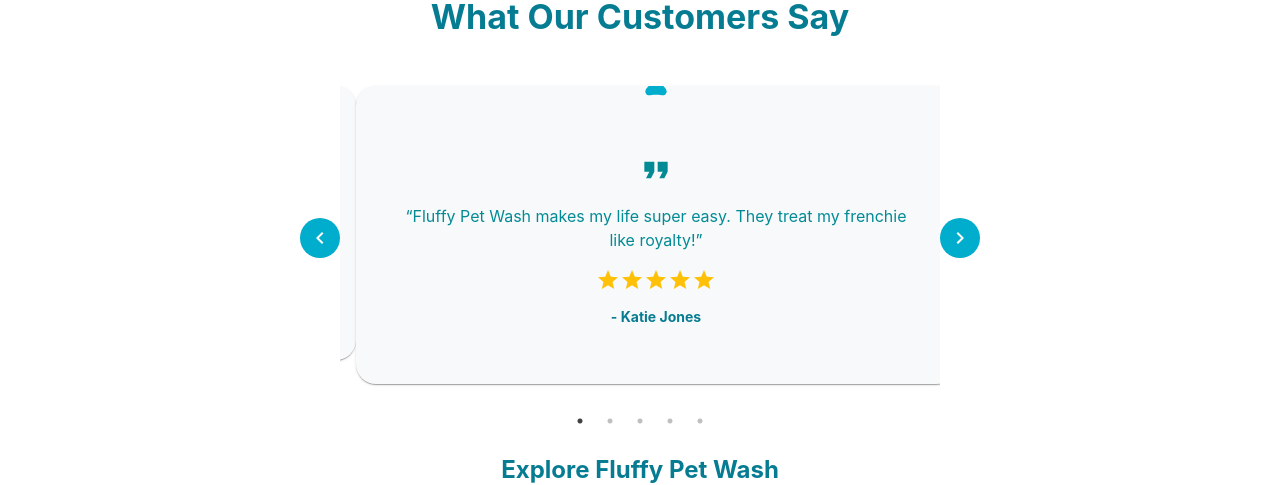
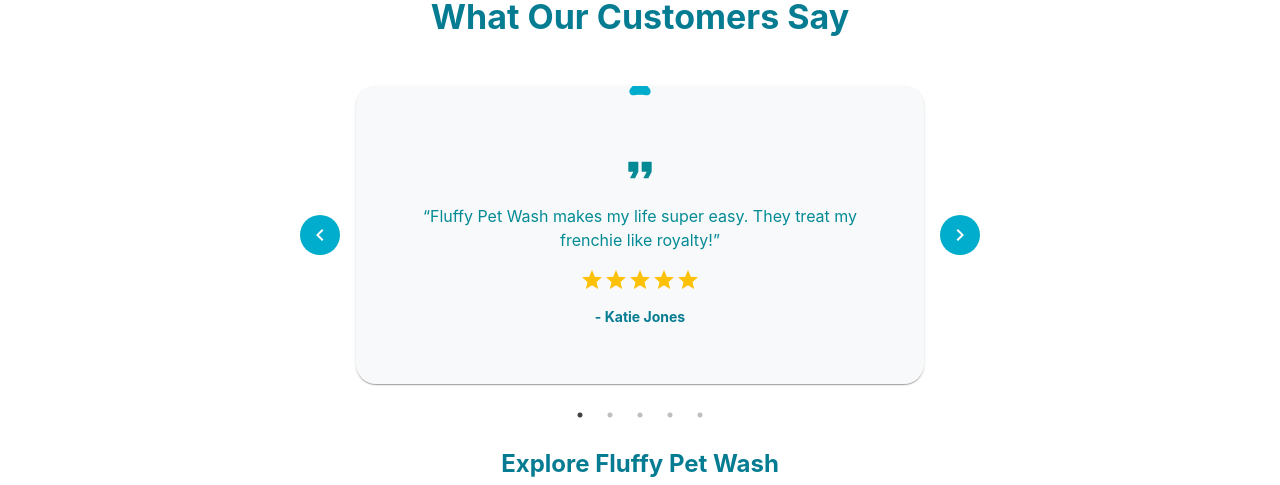
Before and after one commit to crisboxing11/Fluffy, a Next.js app: page /testimonials in a window 1280 px wide. Shown: the part 668-1153 px from the top of the page. Built offline with nearby package versions, Linux system fonts and the light colour scheme.

Commit message:
improved testimonials

```diff
--- a/components/TestimonialsCarousel.tsx
+++ b/components/TestimonialsCarousel.tsx
@@ -1,4 +1,11 @@
-import { Box, Card, CardContent, Typography, Rating, IconButton } from '@mui/material';
+import {
+  Box,
+  Card,
+  CardContent,
+  Typography,
+  Rating,
+  IconButton,
+} from '@mui/material';
 import FormatQuoteIcon from '@mui/icons-material/FormatQuote';
 import PetsIcon from '@mui/icons-material/Pets';
 import ChevronLeftIcon from '@mui/icons-material/ChevronLeft';
@@ -7,7 +14,13 @@ import Slider from 'react-slick';
 import "slick-carousel/slick/slick.css";
 import "slick-carousel/slick/slick-theme.css";
 
-const reviews = [
+interface Review {
+  name: string;
+  rating: number;
+  quote: string;
+}
+
+const reviews: Review[] = [
   {
     name: 'Katie Jones',
     rating: 5,
@@ -68,11 +81,8 @@ const sliderSettings = {
   prevArrow: <Arrow direction="prev" />,
 };
 
-const TestimonialsCarousel = () => (
-  <Box sx={{ maxWidth: 600, mx: 'auto' }}>
-    <Slider {...sliderSettings}>
-      {reviews.map((review, idx) => (
-        <Card key={idx} sx={{ p: 4, m: 2, bgcolor: '#F8F9FA', borderRadius: '20px', position: 'relative' }}>
+const TestimonialCard = ({ review }: { review: Review }) => (
+  <Card sx={{ p: 4, m: 2, bgcolor: '#F8F9FA', borderRadius: '20px', position: 'relative' }}>
     <PetsIcon sx={{ position: 'absolute', top: -20, left: 'calc(50% - 16px)', fontSize: 32, color: '#00ADCD' }} />
     <CardContent sx={{ textAlign: 'center', mt: 2 }}>
       <FormatQuoteIcon sx={{ fontSize: 40, color: '#038B95', mb: 1 }} />
@@ -85,6 +95,13 @@ const TestimonialsCarousel = () => (
       </Typography>
     </CardContent>
   </Card>
+);
+
+const TestimonialsCarousel = () => (
+  <Box sx={{ maxWidth: 600, mx: 'auto' }}>
+    <Slider {...sliderSettings}>
+      {reviews.map((review) => (
+        <TestimonialCard key={review.name} review={review} />
       ))}
     </Slider>
   </Box>
```
Lines whose indentation alone changed are shown as unchanged.
